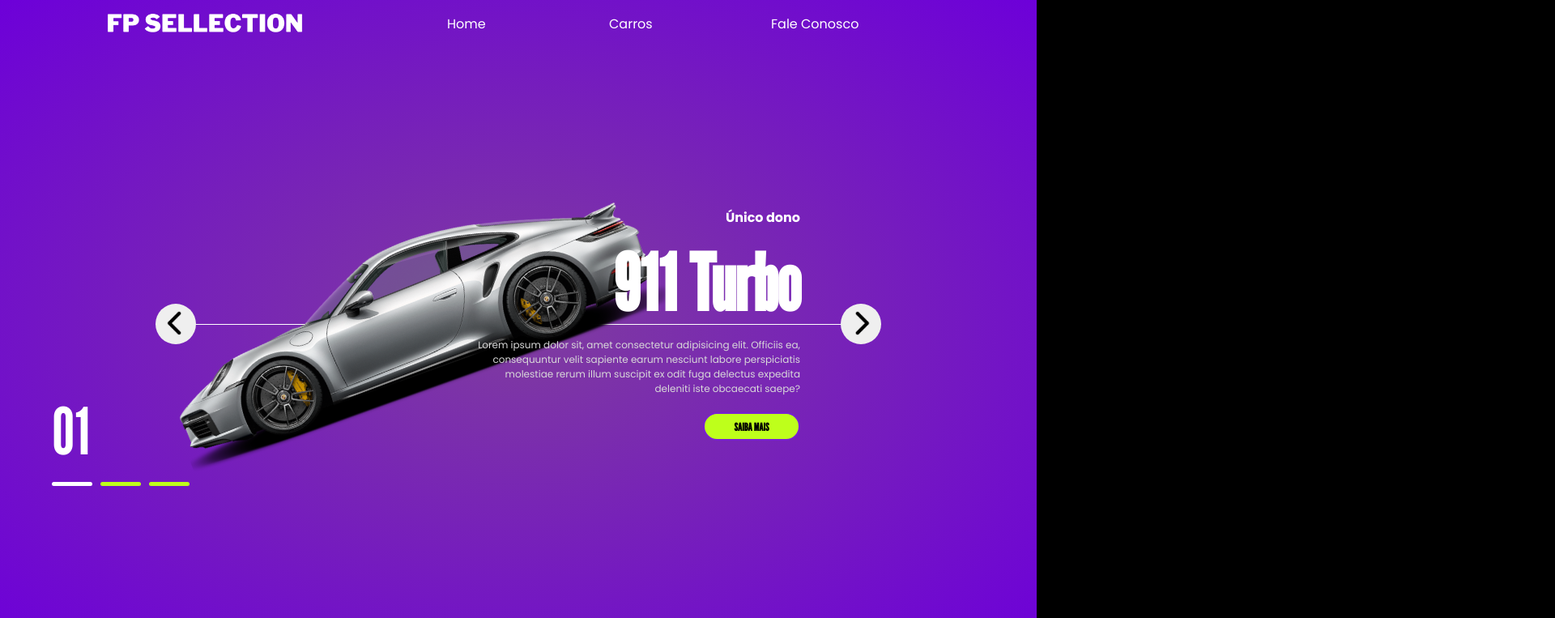
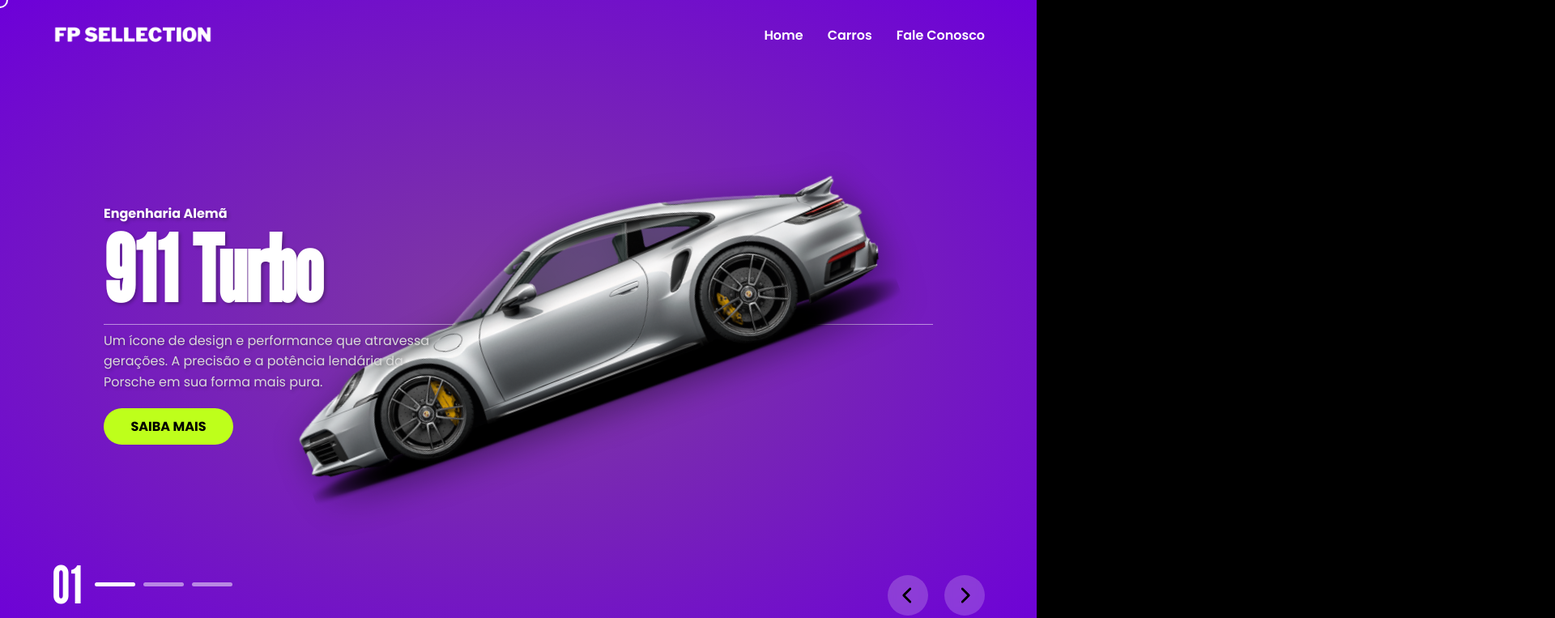
Before and after one commit to EnzoDevSoft/FP-Selle, a plain HTML site: page index.html in a window 1280 px wide. Shown: the top 763 px of the page at 81% size, 1920 px wide, since content can reach past the window. Drawn offline with nearby package versions, Linux system fonts and the light colour scheme.

Commit message:
First commit

```diff
--- a/index.html
+++ b/index.html
@@ -4,27 +4,25 @@
 <head>
     <meta charset="UTF-8">
     <meta name="viewport" content="width=device-width, initial-scale=1.0">
-    <link rel="preconnect" href="https://fonts.googleapis.com">
-    <link rel="preconnect" href="https://fonts.gstatic.com" crossorigin>
+    <meta name="description" content="FP Sellection - Conheça os carros esportivos mais desejados do mundo.">
+    <meta name="keywords" content="Carros, Esportivos, Luxo, Porsche, Ferrari, Lamborghini">
     <link rel="preconnect" href="https://fonts.googleapis.com">
     <link rel="preconnect" href="https://fonts.gstatic.com" crossorigin>
     <link
         href="https://fonts.googleapis.com/css2?family=League+Gothic&family=Poppins:ital,wght@0,100;0,200;0,300;0,400;0,500;0,600;0,700;0,800;0,900;1,100;1,200;1,300;1,400;1,500;1,600;1,700;1,800;1,900&display=swap"
         rel="stylesheet">
-    <link
-        href="https://fonts.googleapis.com/css2?family=Poppins:ital,wght@0,100;0,200;0,300;0,400;0,500;0,600;0,700;0,800;0,900;1,100;1,200;1,300;1,400;1,500;1,600;1,700;1,800;1,900&display=swap"
-        rel="stylesheet">
     <link rel="stylesheet" href="styles.css">
 
-    <title>FP Sellection</title>
-
+    <title>FP Sellection - Carros Exclusivos</title>
 </head>
 
 <body>
 
+    <div class="cursor"></div>
+
 
     <header>
-        <img src="Asset js/logo.png" alt="Logo do site" />
+        <img src="assets/logo.png" alt="Logo FP Sellection" />
         <nav>
             <ul>
                 <li>Home</li>
@@ -34,26 +32,22 @@
         </nav>
     </header>
 
-
     <section class="conteiner">
         <div class="List">
 
-
             <div class="Item active">
                 <div class="car-img">
-                    <img src="Asset js/1.png" alt="Imagem Carro" />
+                    <img src="assets/1.png" alt="Porsche 911 Turbo" />
                 </div>
                 <div class="content">
                     <p class="car-information">
-                        Único dono
+                        Engenharia Alemã
                     </p>
                     <h2>
                         911 Turbo
                     </h2>
                     <p class="description">
-                        Lorem ipsum dolor sit, amet consectetur adipisicing elit. Officiis ea, consequuntur velit
-                        sapiente earum nesciunt labore perspiciatis molestiae rerum illum suscipit ex odit fuga delectus
-                        expedita deleniti iste obcaecati saepe?
+                        Um ícone de design e performance que atravessa gerações. A precisão e a potência lendária da Porsche em sua forma mais pura.
                     </p>
                     <button class="information">
                         Saiba Mais
@@ -63,19 +57,17 @@
 
             <div class="Item">
                 <div class="car-img">
-                    <img src="Asset js/2.png" alt="Imagem Carro" />
+                    <img src="assets/2.png" alt="Ferrari conversível" />
                 </div>
                 <div class="content">
                     <p class="car-information">
-                        Conversível
+                        Paixão Italiana
                     </p>
                     <h2>
                         Ferrari
                     </h2>
                     <p class="description">
-                        Lorem ipsum dolor sit, amet consectetur adipisicing elit. Officiis ea, consequuntur velit
-                        sapiente earum nesciunt labore perspiciatis molestiae rerum illum suscipit ex odit fuga delectus
-                        expedita deleniti iste obcaecati saepe?
+                        Sinta a emoção de dirigir uma obra de arte. A combinação perfeita de luxo, velocidade e um design que acelera corações.
                     </p>
                     <button class="information">
                         Saiba Mais
@@ -85,19 +77,17 @@
 
             <div class="Item">
                 <div class="car-img">
-                    <img src="Asset js/3.png" alt="Imagem Carro" />
+                    <img src="assets/3.png" alt="Lamborghini amarela" />
                 </div>
                 <div class="content">
                     <p class="car-information">
-                        2015
+                        Design Agressivo
                     </p>
                     <h2>
                         Lamborghini
                     </h2>
                     <p class="description">
-                        Lorem ipsum dolor sit, amet consectetur adipisicing elit. Officiis ea, consequuntur velit
-                        sapiente earum nesciunt labore perspiciatis molestiae rerum illum suscipit ex odit fuga delectus
-                        expedita deleniti iste obcaecati saepe?
+                        Com linhas ousadas e um desempenho que desafia limites, este superesportivo é a máxima expressão de poder e exclusividade.
                     </p>
                     <button class="information">
                         Saiba Mais
@@ -109,8 +99,8 @@
 
 
         <div class="arrows">
-            <button id="prev"><img src="Asset js/arrow.png" alt="Seta"></button>
-            <button id="next"><img src="Asset js/arrow.png" alt="Seta"></button>
+            <button id="prev"><img src="assets/arrow.png" alt="Seta para voltar"></button>
+            <button id="next"><img src="assets/arrow.png" alt="Seta para avançar"></button>
         </div>
 
         <div class="indicators">
@@ -123,9 +113,7 @@
         </div>
     </section>
 
-
-
-<script src="/scripts.js"></script>
+    <script src="scripts.js"></script>
 
 </body>
 
--- a/scripts.js
+++ b/scripts.js
@@ -1,24 +1,97 @@
-let prevButton = document.getElementById('prev')
-let nextButton = document.getElementById('next')
-let conteiner = document.querySelector('.conteiner')
-let items = conteiner.querySelectorAll('.List .Item')
-let indicator = document.querySelector('.indicators')
-let dots = indicator.querySelectorAll('ul li')
 
-let active = 0
-let firstPosition = 0
-let lastPosition = items.length - 1
+const prevButton = document.getElementById('prev');
+const nextButton = document.getElementById('next');
+const container = document.querySelector('.conteiner');
+const items = container.querySelectorAll('.List .Item');
+const indicator = document.querySelector('.indicators');
+const dots = indicator.querySelectorAll('ul li');
+const number = indicator.querySelector('.number');
 
 
+let active = 0;
+const firstPosition = 0;
+const lastPosition = items.length - 1;
+
+
+const backgroundColors = [
+    'radial-gradient(#7f3d9e, #6d00d9)',
+    'radial-gradient(#3b3a3f, #000000)',
+    'radial-gradient(#4b5860, #15222a)'
+];
+
+
+function setSlider() {
+    const itemOld = container.querySelector('.List .Item.active');
+    if (itemOld) {
+        itemOld.classList.remove('active');
+    }
+
+    items[active].classList.add('active');
+    dots.forEach(dot => dot.classList.remove('active'));
+    dots[active].classList.add('active');
+    number.innerHTML = '0' + (active + 1);
+    container.style.backgroundImage = backgroundColors[active];
+}
+
+// Lógica dos botões
 nextButton.onclick = () => {
-     let itemOld = conteiner.querySelector('.List .Item.active')
-     itemOld.classList.remove('active')
+    active = active + 1 > lastPosition ? 0 : active + 1;
+    setSlider();
+}
 
-     active = active + 1 > lastPosition ? 0 : active + 1
-     items[active].classList.add('active')
+prevButton.onclick = () => {
+    active = active - 1 < firstPosition ? lastPosition : active - 1;
+    setSlider();
 }
 
 
-prevButton.onclick = () => {
-    console.log("Botão prev")
-}
+
+const cursor = document.querySelector('.cursor');
+const interactiveElements = document.querySelectorAll('button, a, li, input');
+
+
+window.addEventListener('mousemove', (e) => {
+
+    cursor.style.top = e.clientY + 'px';
+    cursor.style.left = e.clientX + 'px';
+});
+
+interactiveElements.forEach(el => {
+    el.addEventListener('mouseenter', () => {
+        cursor.classList.add('cursor-grow');
+    });
+    el.addEventListener('mouseleave', () => {
+        cursor.classList.remove('cursor-grow');
+    });
+});
+
+
+
+container.addEventListener('mousemove', (e) => {
+    const carImg = document.querySelector('.Item.active .car-img');
+    if (!carImg) return;
+
+    const rect = container.getBoundingClientRect();
+    const x = e.clientX - rect.left;
+    const y = e.clientY - rect.top;
+
+    const centerX = rect.width / 2;
+    const centerY = rect.height / 2;
+
+    const rotateX = (y - centerY) / 40;
+    const rotateY = (centerX - x) / 40;
+
+    carImg.style.transform = `translate(-40%, -50%) rotateX(${rotateX}deg) rotateY(${rotateY}deg)`;
+});
+
+
+container.addEventListener('mouseleave', () => {
+    const carImg = document.querySelector('.Item.active .car-img');
+    if (carImg) {
+        carImg.style.transform = 'translate(-40%, -50%)';
+    }
+});
+
+
+
+setSlider();
--- a/styles.css
+++ b/styles.css
@@ -1,9 +1,12 @@
+
 * {
     margin: 0;
     padding: 0;
     box-sizing: border-box;
     list-style: none;
     font-family: "Poppins", sans-serif;
+
+    cursor: none;
 }
 
 body {
@@ -13,252 +16,292 @@
     overflow: hidden;
 }
 
+
+.cursor {
+    width: 20px;
+    height: 20px;
+    border: 2px solid #fff;
+    border-radius: 50%;
+    position: fixed;
+    transform: translate(-50%, -50%);
+    pointer-events: none; /* Permite clicar através do cursor */
+    z-index: 9999;
+    transition: transform 0.2s ease, width 0.2s ease, height 0.2s ease;
+}
+.cursor.cursor-grow {
+    width: 40px;
+    height: 40px;
+    background-color: rgba(255, 255, 255, 0.3);
+}
+
+
 header {
     position: fixed;
-    width: 80vw;
+    width: 90vw;
+    top: 20px;
     left: 50%;
     transform: translateX(-50%);
-    display: grid;
+    display: flex;
     align-items: center;
-    grid-template-columns: 1fr 600px;
-    gap: 10%;
+    justify-content: space-between;
+    gap: 20px;
     z-index: 2;
-
-    & img {
-        width: 250px;
 }
 
-    & nav {
-        & ul {
-            display: grid;
-            grid-template-columns: repeat(3, 200px);
-        }
-    }
+header img {
+    width: 200px;
 }
 
-section {
-    background-image: radial-gradient(#7f3d9e, #6d00d9);
+header nav ul {
+    display: flex;
+    gap: 30px;
+}
+
+header nav li {
+    font-weight: 600;
+    transition: color 0.3s;
+}
+
+header nav li:hover {
+    color: #beff1b;
+}
+
+
+section.conteiner {
     height: 100vh;
     position: relative;
+    background-image: radial-gradient(#7f3d9e, #6d00d9);
+    transition: background-image 1s ease-in-out;
 
-    & .List {
-        width: 70vw;
+    perspective: 1000px;
+}
+
+section.conteiner .List {
+    width: 80vw;
     height: 100%;
     margin: auto;
     position: relative;
 
-        & .Item {
-            position: absolute;
-            inset: 0;
-
-            & .car-img {
-                position: absolute;
-                top: 50%;
-                transform: translateY(-50%);
-                width: 70%;
-
-                & img {
-                    width: 100%;
-                    transform: rotate(-25deg);
+    transform-style: preserve-3d;
 }
 
 
-            }
-
-            & .content {
-                position: absolute;
-                right: 100px;
-                width: 70%;
-                height: 100%;
-                display: flex;
-                flex-direction: column;
-                justify-content: center;
-                align-items: end;
-                gap: 20px;
-
-                & .car-information {
-                    font-weight: bold;
-                }
-
-                & h2 {
-                    font-size: 6em;
-                    line-height: 1em;
-                    font-family: "League Gothic", sans-serif;
-                }
-
-                & .description {
-                    color: #d9d9d9;
-                    font-size: 12px;
-                    text-align: right;
-                    max-width: 400px;
-                }
-
-                & .information {
-                    border-radius: 30px;
-                    height: 35px;
-                    width: 120px;
-                    text-transform: uppercase;
-                    border: 2px solid #791fd3;
-                    background-color: #beff1b;
-                    color: #000;
-                    cursor: pointer;
-                    font-weight: bold;
-                    font-family: "League Gothic", sans-serif;
-                }
-            }
-
-        }
-
-        &::before {
+section.conteiner .List::before {
     content: '';
     position: absolute;
     height: 200px;
     width: 100%;
     top: 50%;
-            border-top: 1px solid #fff;
-        }
+    border-top: 1px solid rgba(255, 255, 255, 0.5);
+    z-index: 0;
 }
 
+.Item .car-img {
+    position: absolute;
+    top: 50%;
+    left: 50%;
+    width: 75%;
+
+    transition: transform 0.2s ease-out;
+    transform: translate(-40%, -50%);
+}
+
+
+
+.Item {
+    position: absolute;
+    inset: 0;
+    opacity: 0;
+    visibility: hidden;
+    transition: opacity 0.5s, transform 1s;
+    transform: scale(0.8);
+}
+
+.Item.active {
+    opacity: 1;
+    visibility: visible;
+    transform: scale(1);
+}
+
+.Item .car-img img {
+    width: 100%;
+    filter: drop-shadow(5px 10px 20px rgba(0,0,0,0.4));
+    transform: translateY(150%) rotate(-30deg);
+    transition: transform 1.2s cubic-bezier(0.165, 0.84, 0.44, 1);
+}
+
+.Item.active .car-img img {
+    transform: translateY(0) rotate(-20deg);
+}
+
+.content {
+    position: absolute;
+    top: 0;
+    left: 0;
+    width: 40%;
+    height: 100%;
+    display: flex;
+    flex-direction: column;
+    justify-content: center;
+    text-shadow: 2px 2px 4px rgba(0, 0, 0, 0.3);
+}
+
+.content p, .content h2, .content button {
+    opacity: 0;
+    transform: translateY(20px);
+    animation: text-reveal 1s forwards;
+}
+
+.Item.active .content .car-information { animation-delay: 0.6s; }
+.Item.active .content h2 { animation-delay: 0.8s; }
+.Item.active .content .description { animation-delay: 1s; }
+.Item.active .content .information { animation-delay: 1.2s; }
+
+
+.content .car-information {
+    font-weight: bold;
+}
+
+.content h2 {
+    font-size: 7em;
+    line-height: 1;
+    font-family: "League Gothic", sans-serif;
+}
+
+.content .description {
+    color: #d9d9d9;
+    font-size: 1rem;
+    line-height: 1.6;
+    margin: 20px 0;
+}
+
+.content .information {
+    width: 160px;
+    height: 45px;
+    border-radius: 30px;
+    text-transform: uppercase;
+    border: none;
+    background-color: #beff1b;
+    color: #000;
+    font-weight: bold;
+    font-size: 1rem;
+    transition: transform 0.3s, background-color 0.3s;
+}
+
+.content .information:hover {
+    transform: scale(1.05);
+    background-color: #d1ff4a;
 }
 
 .arrows {
-    width: 70vw;
     position: absolute;
-    top: 50%;
-    left: 50%;
-    transform: translate(-50%, -25px);
+    bottom: 40px;
+    right: 5vw;
     display: flex;
-    justify-content: space-between;
-
-    & button:nth-child(1) {
-        & img {
-            transform: scale(-1);
-        }
+    gap: 20px;
 }
 
-    & button {
-        top: 60%;
+.arrows button {
     width: 50px;
     height: 50px;
     border-radius: 50%;
     border: none;
-        cursor: pointer;
-
-        & img {
-            width: 30px;
-            margin-top: 4px;
-            cursor: pointer;
+    background-color: rgba(255, 255, 255, 0.2);
+    backdrop-filter: blur(5px);
+    display: flex;
+    justify-content: center;
+    align-items: center;
+    transition: background-color 0.3s;
 }
 
-        &:hover {
+.arrows button:hover {
     background-color: #beff1b;
 }
+
+.arrows button img {
+    width: 20px;
 }
+
+#prev img {
+    transform: scaleX(-1);
 }
 
 .indicators {
     position: absolute;
-    top: 50%;
-    left: 50%;
-    transform: translateX(-50%);
-    height: 200px;
-    width: 90vw;
+    bottom: 40px;
+    left: 5vw;
     display: flex;
-    flex-direction: column;
-    justify-content: end;
+    align-items: center;
     gap: 15px;
+}
 
-    & .number {
-        font-size: 5em;
+.indicators .number {
+    font-size: 4em;
     font-family: "League Gothic", sans-serif;
 }
 
-    & ul {
+.indicators ul {
     display: flex;
     gap: 10px;
+}
 
-        & li {
+.indicators ul li {
     width: 50px;
     height: 5px;
-            background-color: #beff1b;
+    background-color: rgba(255, 255, 255, 0.5);
     border-radius: 5px;
-            transition: 0.5s;
+    transition: background-color 0.5s;
 }
 
-        & .active {
+.indicators ul li.active {
     background-color: #fff;
 }
+
+@keyframes text-reveal {
+    from {
+        opacity: 0;
+        transform: translateY(20px);
+    }
+    to {
+        opacity: 1;
+        transform: translateY(0);
     }
 }
 
+@media (max-width: 768px) {
+    .cursor { display: none; }
+    body { cursor: auto; }
 
-
-section {
-
-
-    & .List {
-
-        & .Item {
-            transform: translateX(100vw);
-            transition: 0.5s;
-            opacity: 0;
-
-            & .car-img {
-                & img {
-                    transform: rotate(0);
-                    transition: 0.5s;
-                    transition-delay: 0.3s;
+    header {
+        width: 95vw;
+        grid-template-columns: 1fr;
+        justify-items: center;
+    }
+    header nav {
+        display: none;
+    }
+    .content {
+        width: 100%;
+        left: 0;
+        align-items: center;
+        text-align: center;
+        padding: 0 20px;
+    }
+    .Item .car-img {
+        width: 95%;
+        left: 50%;
+        transform: translate(-50%, -50%);
+    }
+    .indicators {
+        left: 50%;
+        transform: translateX(-50%);
+        width: auto;
+        justify-content: center;
+    }
+    .arrows {
+        bottom: 120px;
+        left: 50%;
+        transform: translateX(-50%);
+        width: auto;
     }
 }
-
-            & .content {
-
-                & .car-information,
-                h2,
-                .description,
-                .information {
-                    transform: translateX(200px);
-                    transition: 0.7s;
-                    transition-delay: 0.3s;
-                    opacity: 0;
-                }
-
-                & h2 {
-                    transition-delay: 0.5s;
-                }
-
-                & .description {
-                    transition-delay: 0.7s;
-                }
-
-                & .information {
-                    transition-delay: 0.9s;
-                }
-            }
-        }
-
-        & .active {
-            transform: translateX(0);
-            transition: 0.5s;
-            opacity: 1;
-
-            & .car-img {
-                & img {
-                    transform: rotate(-20deg);
-                }
-            }
-
-            & .content {
-
-                & .car-information,
-                h2,
-                .description,
-                .information {
-                    transform: translateX(0);
-                    opacity: 1;
-                }
-            }
-        }
-    }
-
-}
```
Also changed, not shown: assets/1.png (added), assets/2.png (added), assets/3.png (added), assets/arrow.png (added), assets/logo.png (added). Lines whose indentation alone changed are shown as unchanged.
